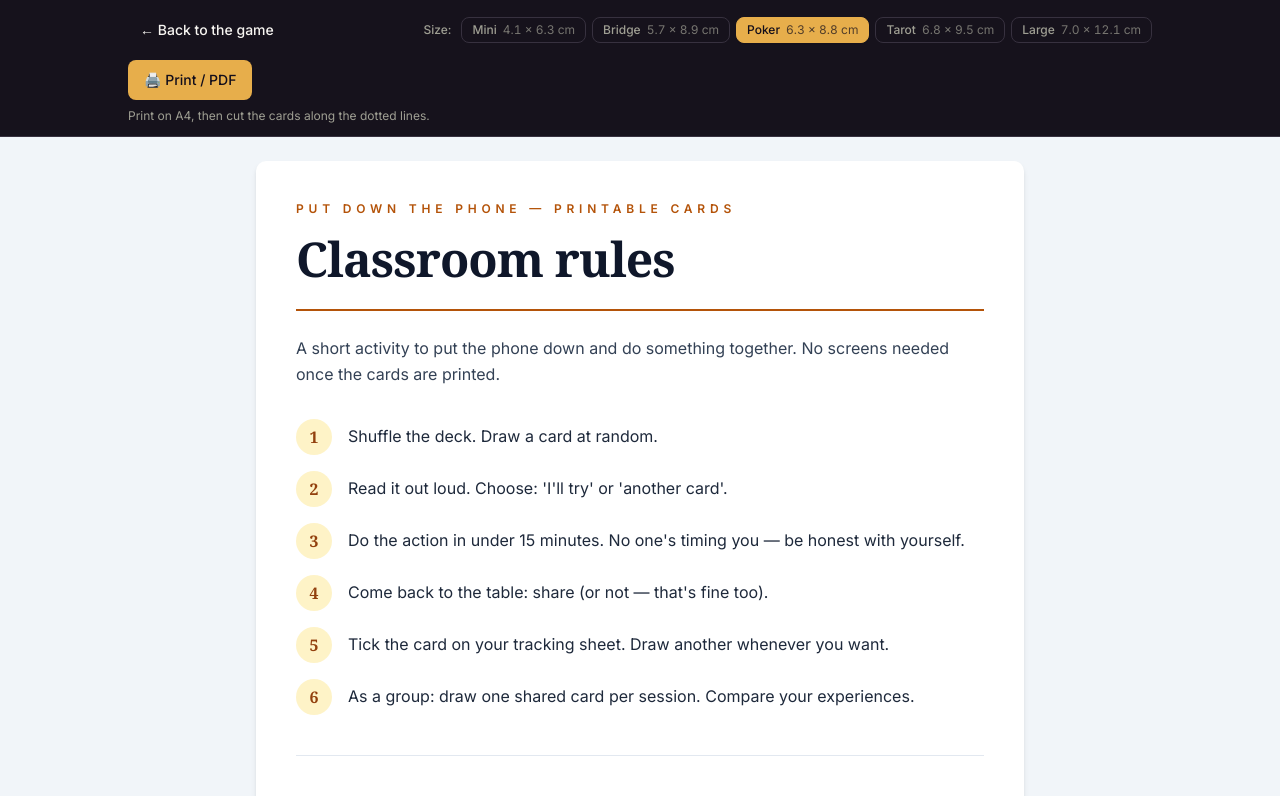
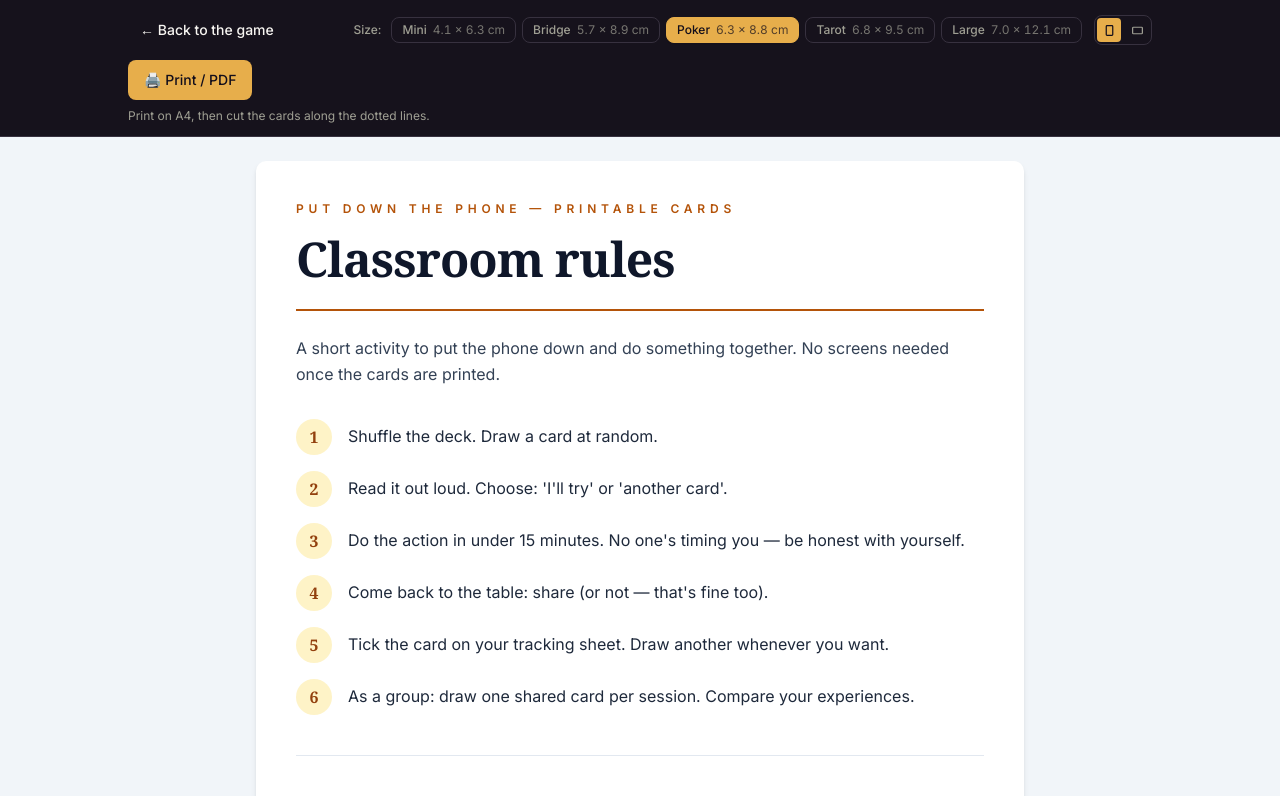
Before and after one commit to ZdorMak/detox-project, a Next.js app: page /en/jeu/imprimer in a window 1280 px wide. Shown: the top 796 px of the page. Built offline with nearby package versions, Linux system fonts and the light colour scheme.

Commit message:
feat(print): orientation toggle + tighter margins (5mm/4mm) + smaller gap (2mm) + align-start

```diff
--- a/src/components/challenges/PrintSizeControl.tsx
+++ b/src/components/challenges/PrintSizeControl.tsx
@@ -17,8 +17,14 @@ const SIZES = [
 ] as const;
 
 type SizeId = (typeof SIZES)[number]["id"];
-const DEFAULT_ID: SizeId = "poker";
-const STORAGE_KEY = "detox_print_size_v1";
+const DEFAULT_SIZE: SizeId = "poker";
+const SIZE_STORAGE_KEY = "detox_print_size_v1";
+
+type Orientation = "portrait" | "landscape";
+const DEFAULT_ORIENTATION: Orientation = "portrait";
+const ORIENTATION_STORAGE_KEY = "detox_print_orientation_v1";
+
+const PAGE_STYLE_ID = "pd-print-page-rule";
 
 interface PrintSizeControlProps {
   /** Optional left-side label (translated). */
@@ -26,32 +32,53 @@ interface PrintSizeControlProps {
 }
 
 /**
- * Compact 5-button segmented control to choose the printed card size.
+ * Compact toolbar control: card size (5 presets) + page orientation.
  *
- * Sets two CSS custom properties on `<html>`: `--card-w` and `--card-h`,
- * both in `mm`. The PrintableDeck reads those variables, so the live
- * preview matches what comes out of the printer. The choice is persisted
- * to localStorage so you don't have to re-pick after a refresh.
+ * On change it does two things:
+ *   1. Sets `--card-w` / `--card-h` CSS variables on `<html>` so the live
+ *      preview and the printed output share the same physical dimensions.
+ *   2. Injects/updates a `<style>` tag with an `@page` rule so the print
+ *      orientation matches the choice — Vercel SSR can't customise this
+ *      per-user, but a dynamic stylesheet works fine.
+ *
+ * Both choices are persisted to localStorage so the next visit remembers
+ * what the user printed last time.
  *
  * Hidden when printing — the buttons themselves are not part of the
  * deliverable.
  */
 export function PrintSizeControl({ label }: PrintSizeControlProps) {
-  const [selected, setSelected] = useState<SizeId>(DEFAULT_ID);
+  const [selectedSize, setSelectedSize] = useState<SizeId>(DEFAULT_SIZE);
+  const [orientation, setOrientation] = useState<Orientation>(
+    DEFAULT_ORIENTATION,
+  );
 
-  // Hydrate from localStorage on mount and apply the resulting size.
+  // Hydrate from localStorage on mount and apply both choices.
   useEffect(() => {
-    const saved =
-      typeof window !== "undefined"
-        ? (window.localStorage.getItem(STORAGE_KEY) as SizeId | null)
-        : null;
-    const id =
-      saved && SIZES.some((s) => s.id === saved) ? saved : DEFAULT_ID;
-    setSelected(id);
-    apply(id);
+    if (typeof window === "undefined") return;
+
+    const savedSize = window.localStorage.getItem(SIZE_STORAGE_KEY) as
+      | SizeId
+      | null;
+    const sizeId =
+      savedSize && SIZES.some((s) => s.id === savedSize)
+        ? savedSize
+        : DEFAULT_SIZE;
+    setSelectedSize(sizeId);
+    applySize(sizeId);
+
+    const savedOrient = window.localStorage.getItem(
+      ORIENTATION_STORAGE_KEY,
+    ) as Orientation | null;
+    const orientId: Orientation =
+      savedOrient === "portrait" || savedOrient === "landscape"
+        ? savedOrient
+        : DEFAULT_ORIENTATION;
+    setOrientation(orientId);
+    applyOrientation(orientId);
   }, []);
 
-  const apply = (id: SizeId) => {
+  const applySize = (id: SizeId) => {
     const s = SIZES.find((x) => x.id === id) ?? SIZES[2];
     if (typeof document === "undefined") return;
     const root = document.documentElement;
@@ -59,17 +86,40 @@ export function PrintSizeControl({ label }: PrintSizeControlProps) {
     root.style.setProperty("--card-h", `${s.h}mm`);
   };
 
-  const choose = (id: SizeId) => {
-    setSelected(id);
-    apply(id);
+  const applyOrientation = (o: Orientation) => {
+    if (typeof document === "undefined") return;
+    let el = document.getElementById(PAGE_STYLE_ID) as HTMLStyleElement | null;
+    if (!el) {
+      el = document.createElement("style");
+      el.id = PAGE_STYLE_ID;
+      document.head.appendChild(el);
+    }
+    // Tighter margins on landscape (more horizontal room for cards).
+    const margin = o === "landscape" ? "4mm" : "5mm";
+    el.textContent = `@media print { @page { size: A4 ${o}; margin: ${margin}; } }`;
+  };
+
+  const chooseSize = (id: SizeId) => {
+    setSelectedSize(id);
+    applySize(id);
     if (typeof window !== "undefined") {
-      window.localStorage.setItem(STORAGE_KEY, id);
+      window.localStorage.setItem(SIZE_STORAGE_KEY, id);
+    }
+  };
+
+  const chooseOrientation = (o: Orientation) => {
+    setOrientation(o);
+    applyOrientation(o);
+    if (typeof window !== "undefined") {
+      window.localStorage.setItem(ORIENTATION_STORAGE_KEY, o);
     }
   };
 
   return (
+    <div className="flex flex-wrap items-center gap-3 print:hidden">
+      {/* Size picker */}
       <div
-      className="flex flex-wrap items-center gap-1.5 print:hidden"
+        className="flex flex-wrap items-center gap-1.5"
         role="radiogroup"
         aria-label={label ?? "Card size"}
       >
@@ -79,7 +129,7 @@ export function PrintSizeControl({ label }: PrintSizeControlProps) {
           </span>
         )}
         {SIZES.map((s) => {
-        const active = selected === s.id;
+          const active = selectedSize === s.id;
           return (
             <button
               key={s.id}
@@ -87,7 +137,7 @@ export function PrintSizeControl({ label }: PrintSizeControlProps) {
               role="radio"
               aria-checked={active}
               title={`${s.w} × ${s.h} mm`}
-            onClick={() => choose(s.id)}
+              onClick={() => chooseSize(s.id)}
               className={cn(
                 "inline-flex items-center gap-1.5 whitespace-nowrap rounded-md border px-2.5 py-1 text-xs transition-colors",
                 "focus-visible:outline-none focus-visible:ring-2 focus-visible:ring-ring focus-visible:ring-offset-1",
@@ -102,5 +152,93 @@ export function PrintSizeControl({ label }: PrintSizeControlProps) {
           );
         })}
       </div>
+
+      {/* Orientation toggle */}
+      <div
+        className="flex items-center gap-1 rounded-md border border-border bg-background p-0.5"
+        role="radiogroup"
+        aria-label="Page orientation"
+      >
+        <OrientationButton
+          id="portrait"
+          active={orientation === "portrait"}
+          onClick={() => chooseOrientation("portrait")}
+        />
+        <OrientationButton
+          id="landscape"
+          active={orientation === "landscape"}
+          onClick={() => chooseOrientation("landscape")}
+        />
+      </div>
+    </div>
   );
 }
+
+/**
+ * Single orientation button — small icon, no text. Universal symbol works
+ * across all 4 locales.
+ */
+function OrientationButton({
+  id,
+  active,
+  onClick,
+}: {
+  id: Orientation;
+  active: boolean;
+  onClick: () => void;
+}) {
+  return (
+    <button
+      type="button"
+      role="radio"
+      aria-checked={active}
+      aria-label={id}
+      title={id === "portrait" ? "Portrait" : "Landscape"}
+      onClick={onClick}
+      className={cn(
+        "inline-flex h-6 w-6 items-center justify-center rounded transition-colors",
+        active
+          ? "bg-primary text-primary-foreground"
+          : "text-muted-foreground hover:bg-accent hover:text-foreground",
+      )}
+    >
+      {id === "portrait" ? <PortraitIcon /> : <LandscapeIcon />}
+    </button>
+  );
+}
+
+function PortraitIcon() {
+  return (
+    <svg
+      viewBox="0 0 16 16"
+      width="13"
+      height="13"
+      fill="none"
+      stroke="currentColor"
+      strokeWidth="1.5"
+      strokeLinecap="round"
+      strokeLinejoin="round"
+      aria-hidden="true"
+    >
+      <rect x="4" y="2" width="8" height="12" rx="1" />
+    </svg>
+  );
+}
+
+function LandscapeIcon() {
+  return (
+    <svg
+      viewBox="0 0 16 16"
+      width="13"
+      height="13"
+      fill="none"
+      stroke="currentColor"
+      strokeWidth="1.5"
+      strokeLinecap="round"
+      strokeLinejoin="round"
+      aria-hidden="true"
+    >
+      <rect x="2" y="4" width="12" height="8" rx="1" />
+    </svg>
+  );
+}
--- a/src/components/challenges/PrintableDeck.tsx
+++ b/src/components/challenges/PrintableDeck.tsx
@@ -67,6 +67,7 @@ export function PrintableDeck({ cardTexts, labels }: PrintableDeckProps) {
               display: flex;
               flex-wrap: wrap;
               justify-content: center;
+              align-content: flex-start;
               gap: var(--card-gap);
             }
             .pd-card {
@@ -106,9 +107,11 @@ export function PrintableDeck({ cardTexts, labels }: PrintableDeckProps) {
              * default to save ink. */
             @media print {
               body { background: white !important; }
-              @page { size: A4 portrait; margin: 1cm; }
-              .pd-page-rules { break-after: page; box-shadow: none !important; }
-              .pd-card-grid { gap: 3mm; }
+              /* @page rule is injected dynamically by PrintSizeControl so the
+               * user can flip orientation. This default applies if no JS yet. */
+              @page { size: A4 portrait; margin: 5mm; }
+              .pd-page-rules { break-after: page; box-shadow: none !important; padding: 12mm !important; }
+              .pd-card-grid { gap: 2mm; align-content: flex-start; }
               /* GLOBAL color-adjust — covers cards, rules-page chips, halos,
                * gradients, borders, shadows. Browsers strip these by default. */
               *,
```
Lines whose indentation alone changed are shown as unchanged.
